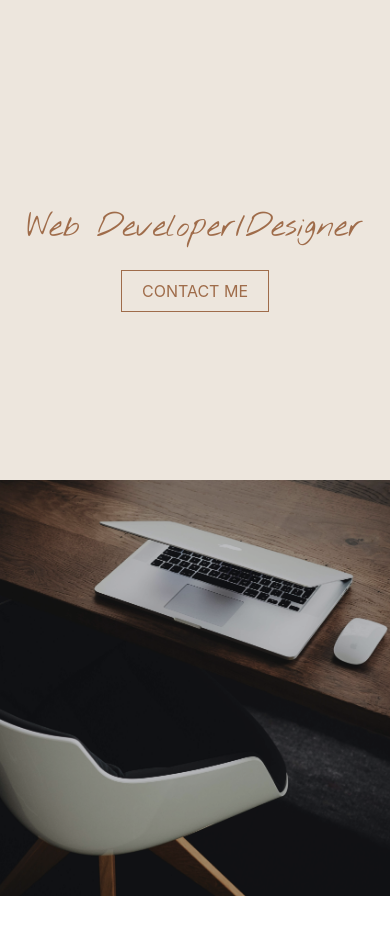
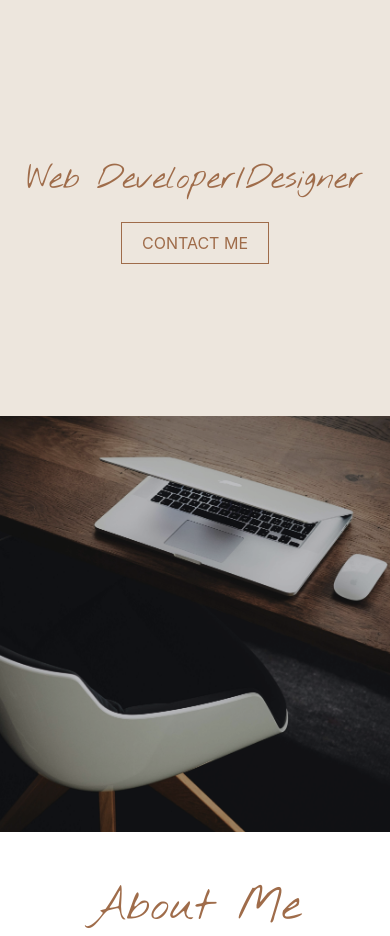
Before and after one commit to JazzSteve/My-Site, a PHP site: page / in a window 390 px wide. Shown: the part 67-1003 px from the top of the page. Run offline with PHP 8.4, Linux system fonts and the light colour scheme; some libraries are stand-ins or nearby versions; some web fonts are replaced.

Commit message:
updated height of hero

```diff
--- a/mysite.css
+++ b/mysite.css
@@ -58,7 +58,7 @@ button:focus {
     padding: 0;
     display: flex;
     align-items: center;
-    height: 40rem;
+    height: 36rem;
 }
 
 .heroimg {
@@ -88,7 +88,6 @@ button:focus {
     position: absolute;
     color: #9f6c4a;
     width: 100%;
-    margin-top: 2rem;
 }
 
 .hero-text h1 {
@@ -319,7 +318,7 @@ h2 {
 
 @media(max-width: 767px) {
     .hero1 {
-        height: 30rem;
+        height: 26rem;
         width: 100%;
     }
 
```
